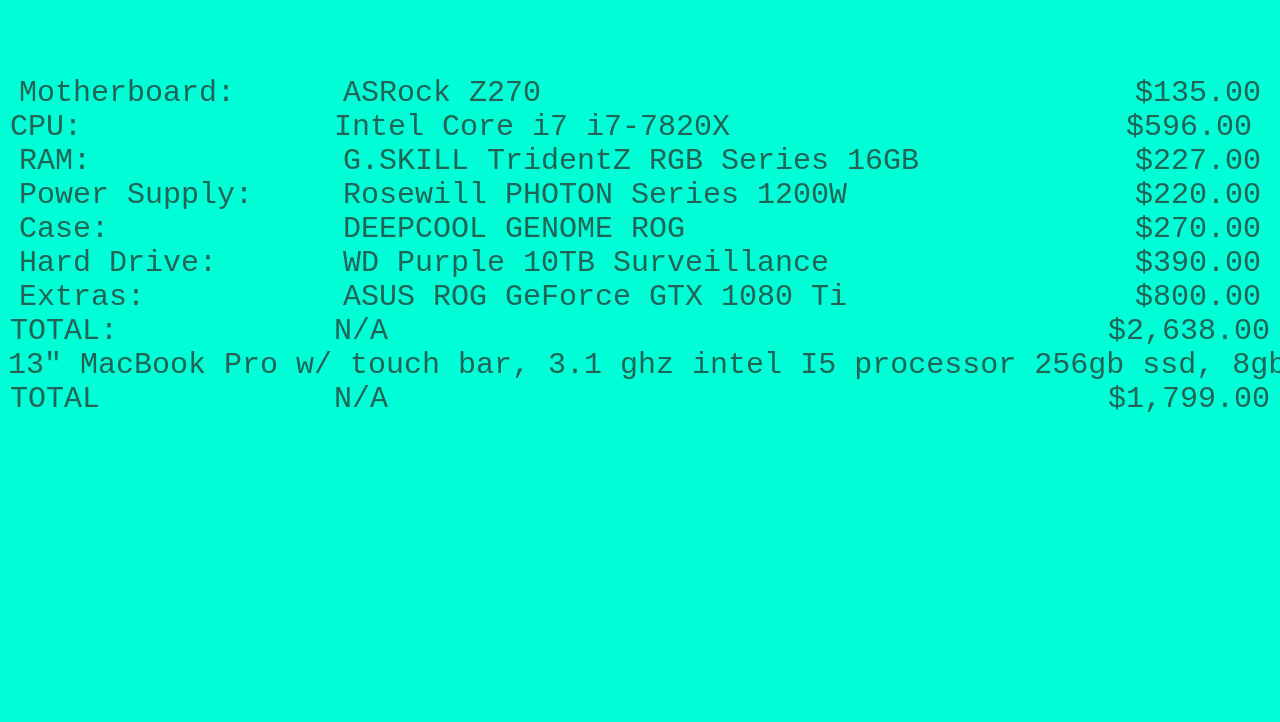
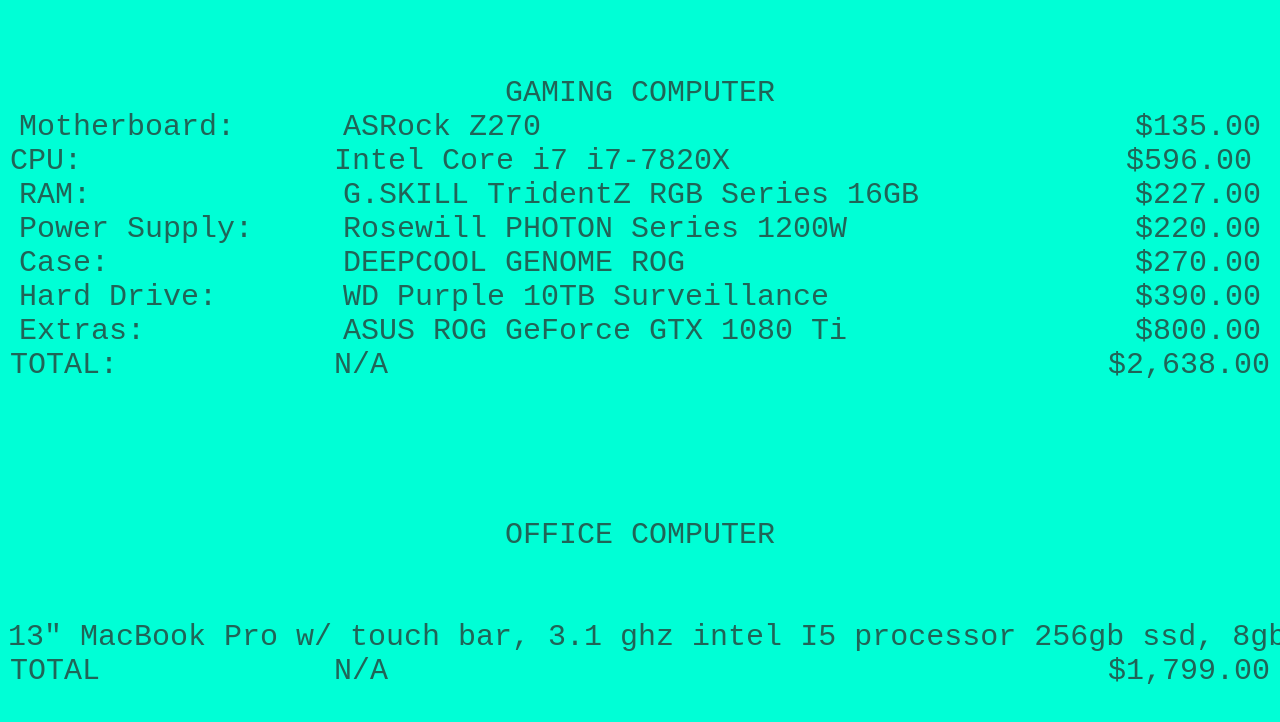
Before and after one commit to brydw13/brydw13.github.io, a plain HTML site: page index.html in a window 1280 px wide. Shown: the top 722 px of the page. Drawn offline with Linux system fonts and the light colour scheme.

Commit message:
Update index.html

```diff
--- a/index.html
+++ b/index.html
@@ -11,6 +11,7 @@ pre{ font-size: 30px;
 	<pre>
 <a href='https://github.com/brydw13'></a>
 <center>
+GAMING COMPUTER
 Motherboard:      ASRock Z270                                 $135.00
 CPU:              Intel Core i7 i7-7820X                      $596.00
 RAM:              G.SKILL TridentZ RGB Series 16GB            $227.00
@@ -19,6 +20,13 @@ Case:             DEEPCOOL GENOME ROG                         $270.00
 Hard Drive:       WD Purple 10TB Surveillance                 $390.00
 Extras:           ASUS ROG GeForce GTX 1080 Ti                $800.00
 TOTAL:            N/A                                        $2,638.00
+
+
+
+
+OFFICE COMPUTER
+
+
 13" MacBook Pro w/ touch bar, 3.1 ghz intel I5 processor 256gb ssd, 8gb ram
 TOTAL             N/A                                        $1,799.00
 </center>
```
